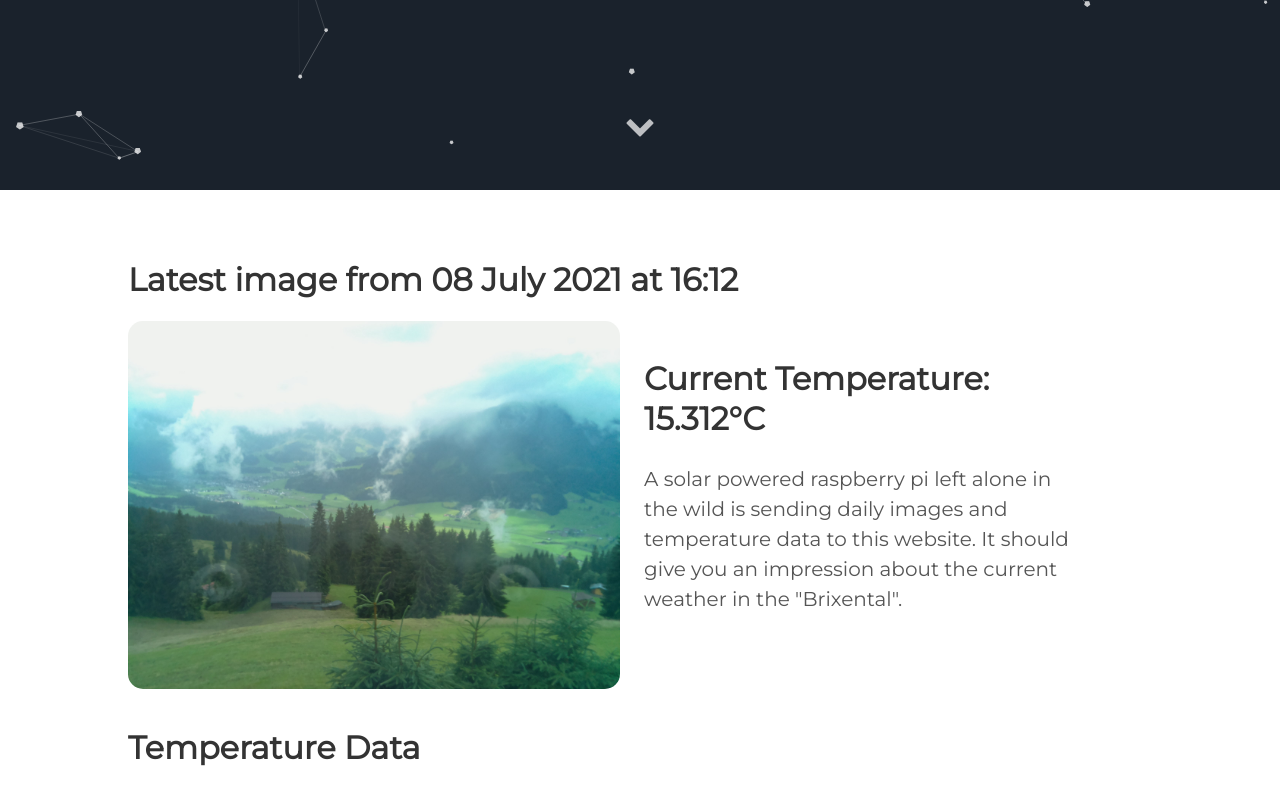
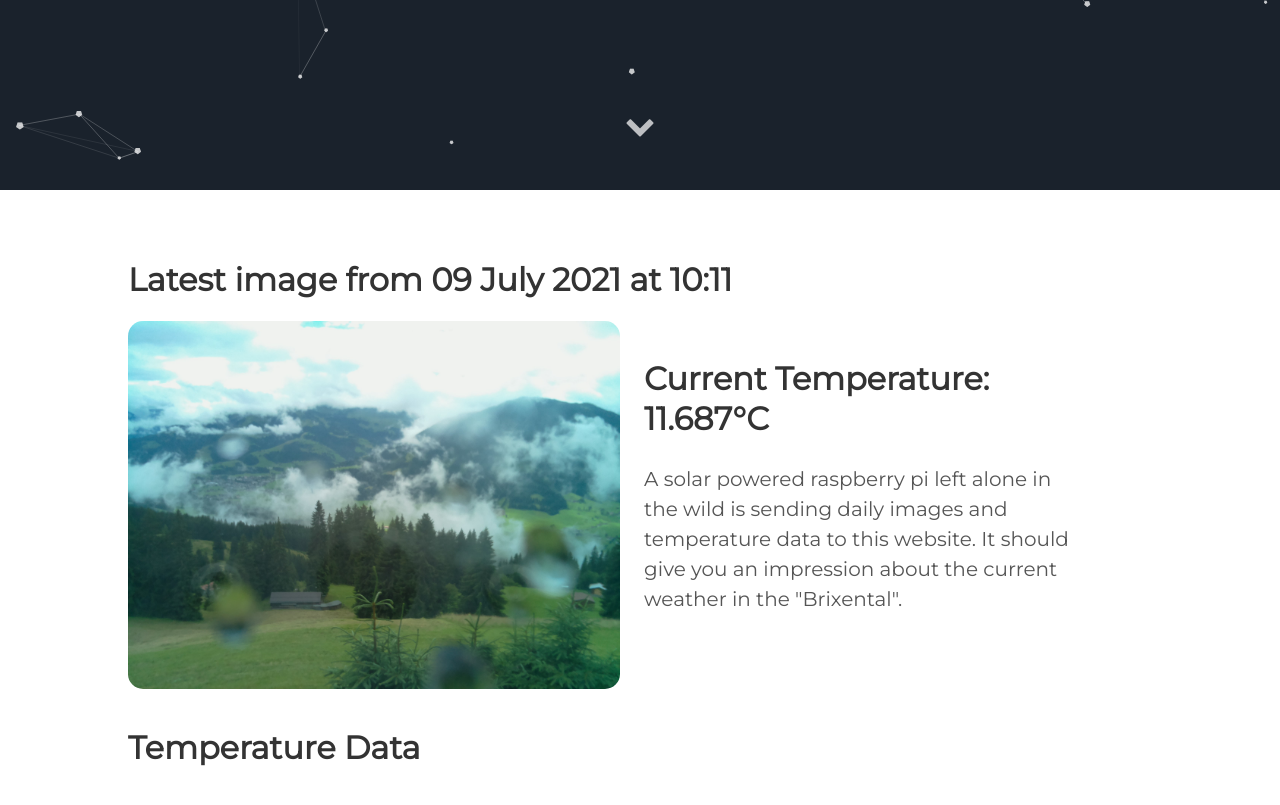
Before and after one commit to vektorious/vektorious.github.io, a Jekyll site: the page built from resources/huette.md, in a window 1280 px wide and 900 px high, scrolled down 710 px. Shown: the top 805 px of the window. Built offline with Jekyll 4.4.1, drawn with Linux system fonts in a browser that asks for light colours.

Commit message:
I'm a bot beep boop

```diff
--- a/resources/huette.md
+++ b/resources/huette.md
@@ -6,13 +6,13 @@ image: '/assets/img/'
 description: 'Live image from the Austrian alps'
 twitter_text: ' '
 ---
-## Latest image from 08 July 2021 at 16:12
+## Latest image from 09 July 2021 at 10:11
 <div class="huette">
   <div class="huette-image">
     <img src="{{ "/assets/img/huette.jpg" | prepend: site.baseurl }}">
   </div>
   <div class="huette-text">
-        <h2>Current Temperature: 15.312°C</h2>
+        <h2>Current Temperature: 11.687°C</h2>
         <p>A solar powered raspberry pi left alone in the wild is sending daily images and temperature data to this website. It should give you an impression about the current weather in the "Brixental".</p>
 
   </div>
```
Also changed, not shown: rpi-script/2021-07-09_101036.txt (renamed from rpi-script/2021-07-08_161037.txt, +5 -6 lines), rpi-script/huette.md (+2 -2 lines), assets/img/huette.jpg, assets/img/temp_plot.png, rpi-script/temp_plot.png, 1 other file.
